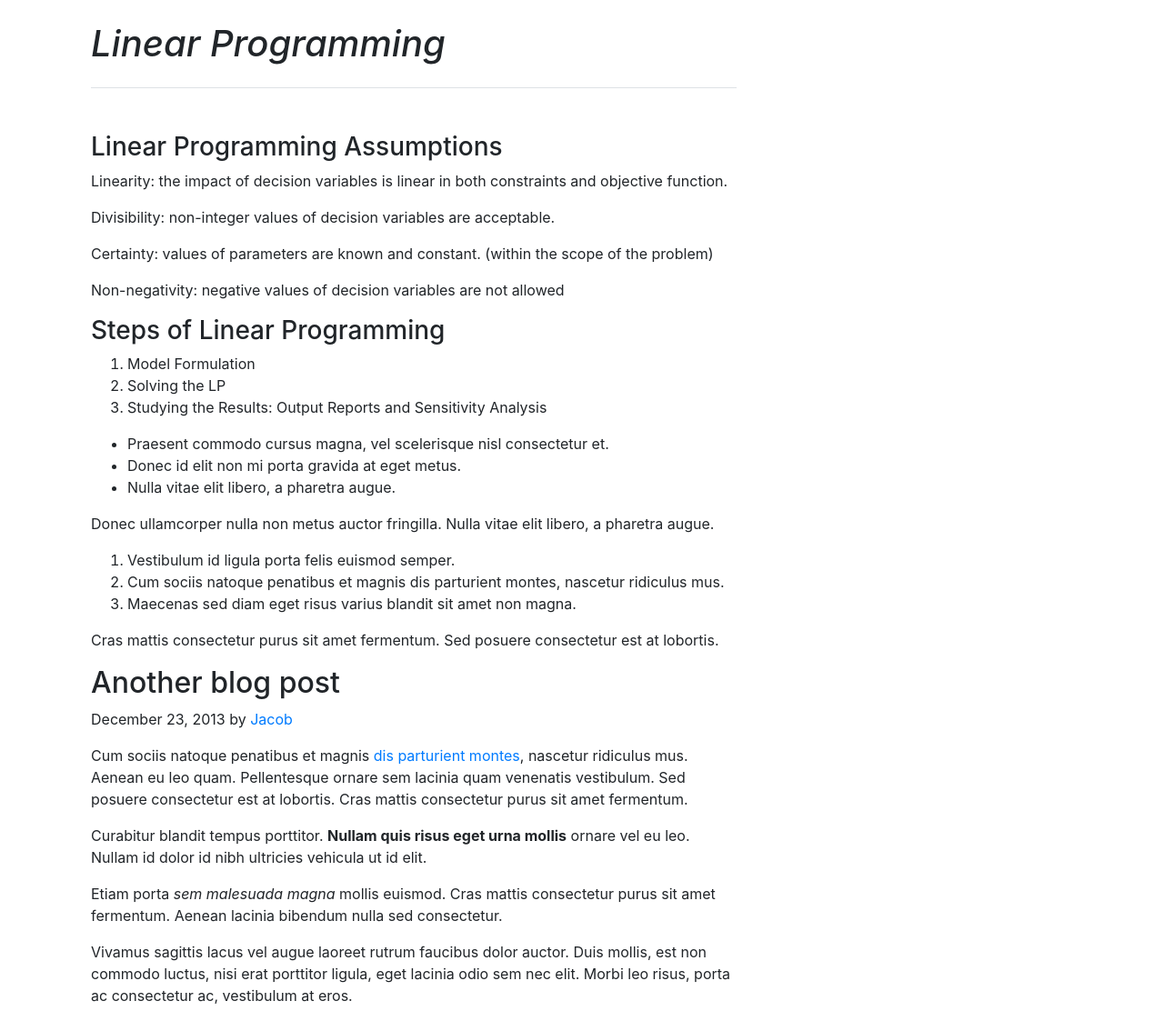
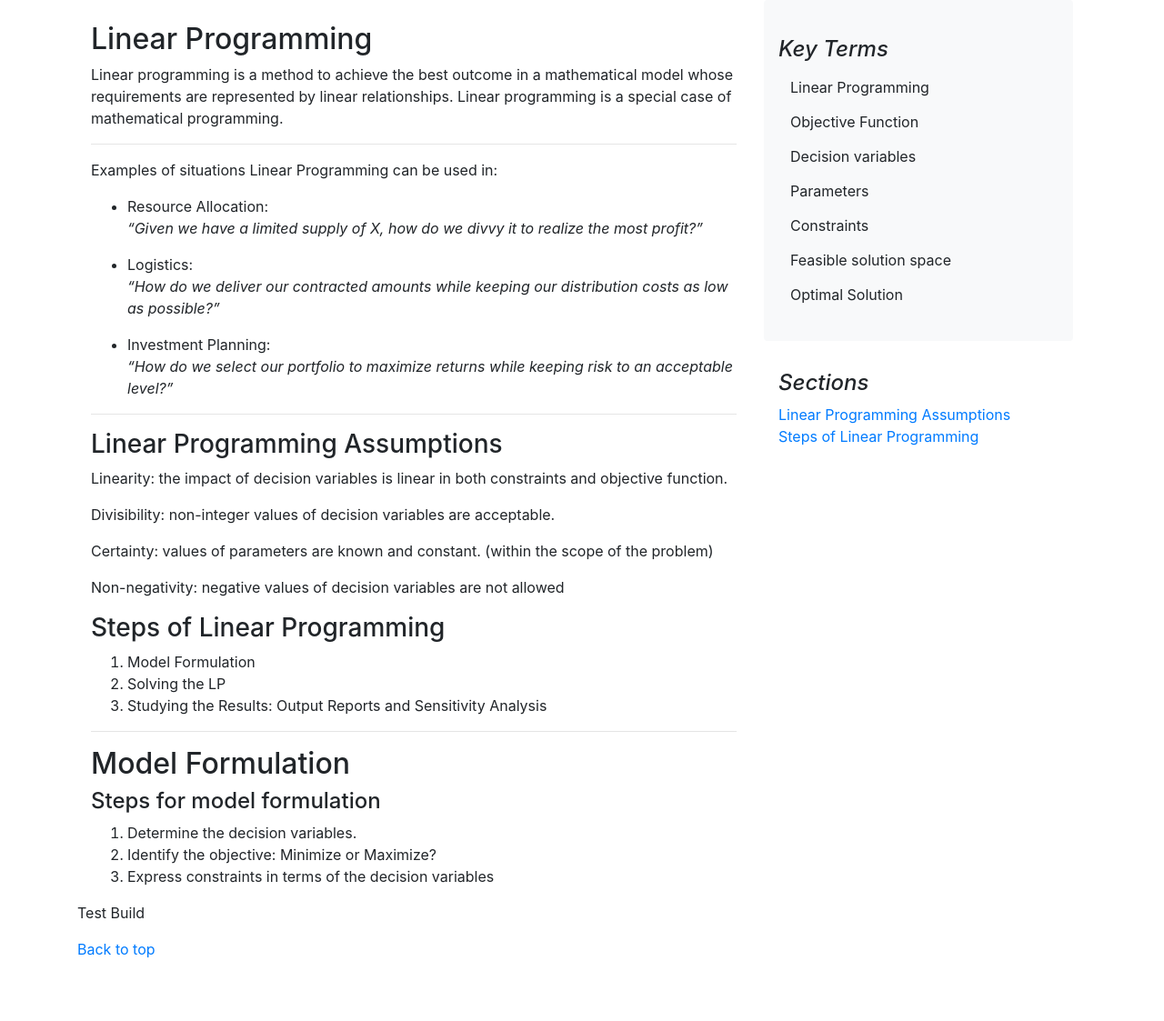
Before and after one commit to hsagnep/DS_Application_V2, a Flask app: page /linear_programming in a window 1280 px wide. Shown: the part 56-1179 px from the top of the page at 91% size. After the commit the page ends 1110 px from the top, so only its background shows below. Run offline with Flask 2, Linux system fonts and the light colour scheme; some libraries are stand-ins or nearby versions.

Commit message:
replace test

```diff
--- a/app.py
+++ b/app.py
@@ -17,10 +17,6 @@ def linear_programming():
 def quiz():
     return render_template('quiz_template.html')
 
-@app.route('/test')
-def test():
-    return render_template('test.html')
-
 
 
 if __name__ == "__main__":
--- a/templates/base.html
+++ b/templates/base.html
@@ -21,20 +21,17 @@
                 <li class="nav-item active">
                     <a class="nav-link" href="/">Home <span class="sr-only">(current)</span></a>
                 </li>
-                <li class="nav-item">
-                    <a class="nav-link" href="/operations_management">Operations Magagement</a>
+                <li class="nav-item dropdown">
+                    <a class="nav-link dropdown-toggle" href="http://example.com" id="dropdown01" data-toggle="dropdown"
+                        aria-haspopup="true" aria-expanded="false">Courses</a>
+                    <div class="dropdown-menu" aria-labelledby="dropdown01">
+                        <a class="dropdown-item" href="/operations_management">Operations Management</a>
+                        <a class="dropdown-item" href="#">Business Statistics</a>
+                    </div>
+                </li>
                 </li>
                 <li class="nav-item">
                     <a class="nav-link" href="#">About</a>
-                </li>
-                <li class="nav-item dropdown">
-                    <a class="nav-link dropdown-toggle" href="http://example.com" id="dropdown01" data-toggle="dropdown"
-                        aria-haspopup="true" aria-expanded="false">Dropdown</a>
-                    <div class="dropdown-menu" aria-labelledby="dropdown01">
-                        <a class="dropdown-item" href="#">Action</a>
-                        <a class="dropdown-item" href="#">Another action</a>
-                        <a class="dropdown-item" href="#">Something else here</a>
-                    </div>
                 </li>
             </ul>
             <form class="form-inline my-2 my-md-0">
--- a/templates/linear_programming.html
+++ b/templates/linear_programming.html
@@ -1,19 +1,50 @@
-{% extends 'test.html' %}
+{% extends 'base.html' %}
+
 {% block head %}
+<meta charset="utf-8">
+<meta name="viewport" content="width=device-width, initial-scale=1, shrink-to-fit=no">
+<meta name="description" content="">
+<meta name="author" content="">
+<link rel="icon" href="/docs/4.0/assets/img/favicons/favicon.ico">
+
+<title>Linear Programming</title>
+<link rel="canonical" href="https://getbootstrap.com/docs/4.0/examples/blog/">
+
+<!-- Bootstrap core CSS -->
+
+<!-- Custom styles for this template -->
+<link href="https://fonts.googleapis.com/css?family=Playfair+Display:700,900" rel="stylesheet">
 {% endblock %}
 {% block body %}
 <main role="main" class="container">
-
     <div class="row">
         <div class="col-md-8 blog-main">
-            <br>
-            <h1 class="pb-4 mb-4 font-italic border-bottom">
-                Linear Programming
-            </h1>
-            <br>
 
             <div class="blog-post">
-                <h3>Linear Programming Assumptions</h3>
+                <br>
+                <h2 class="blog-post-title">Linear Programming</h2>
+
+                <p>Linear programming is a method to achieve the best outcome in a mathematical model whose requirements
+                    are
+                    represented by linear relationships. Linear programming is a special case of mathematical
+                    programming.</p>
+                <hr>
+                <p>Examples of situations Linear Programming can be used in:</p>
+                <ul>
+                    <li>Resource Allocation: <p class='font-italic'>“Given we have a limited supply of X, how
+                            do we divvy it to realize the most profit?”</p>
+                    </li>
+                    <li>Logistics: <p class='font-italic'>“How do we deliver our contracted amounts while
+                            keeping our distribution costs as low as possible?”</p>
+                    </li>
+                    </li>
+                    <li>Investment Planning: <p class='font-italic'>“How do we select our portfolio to
+                            maximize returns while keeping risk to an acceptable level?”</p>
+                    </li>
+                    </li>
+                </ul>
+                <hr>
+                <h3 id="linear_programming_assumptions">Linear Programming Assumptions</h3>
                 <p>Linearity: the impact of decision variables is linear in
                     both constraints and objective function.</p>
                 <p>Divisibility: non-integer values of decision variables are
@@ -22,45 +53,89 @@
                     (within the scope of the problem)</p>
                 <p>Non-negativity: negative values of decision variables are
                     not allowed</p>
-                <h3>Steps of Linear Programming</h3>
+                <h3 id="steps_of_linear_programming">Steps of Linear Programming</h3>
                 <ol type="1">
                     <li>Model Formulation</li>
                     <li>Solving the LP</li>
                     <li>Studying the Results: Output Reports and
                         Sensitivity Analysis</li>
                 </ol>
-                <ul>
-                    <li>Praesent commodo cursus magna, vel scelerisque nisl consectetur et.</li>
-                    <li>Donec id elit non mi porta gravida at eget metus.</li>
-                    <li>Nulla vitae elit libero, a pharetra augue.</li>
-                </ul>
-                <p>Donec ullamcorper nulla non metus auctor fringilla. Nulla vitae elit libero, a pharetra augue.</p>
+                <hr>
+                <h2>Model Formulation</h2>
+                <h4>Steps for model formulation</h4>
                 <ol>
-                    <li>Vestibulum id ligula porta felis euismod semper.</li>
-                    <li>Cum sociis natoque penatibus et magnis dis parturient montes, nascetur ridiculus mus.</li>
-                    <li>Maecenas sed diam eget risus varius blandit sit amet non magna.</li>
+                    <li>Determine the decision variables.</li>
+                    <li>Identify the objective: Minimize or Maximize?</li>
+                    <li>Express constraints in terms of the decision variables</li>
                 </ol>
-                <p>Cras mattis consectetur purus sit amet fermentum. Sed posuere consectetur est at lobortis.</p>
+
             </div><!-- /.blog-post -->
 
-            <div class="blog-post">
-                <h2 class="blog-post-title">Another blog post</h2>
-                <p class="blog-post-meta">December 23, 2013 by <a href="#">Jacob</a></p>
-
-                <p>Cum sociis natoque penatibus et magnis <a href="#">dis parturient montes</a>, nascetur ridiculus mus.
-                    Aenean eu leo quam. Pellentesque ornare sem lacinia quam venenatis vestibulum. Sed posuere
-                    consectetur est at lobortis. Cras mattis consectetur purus sit amet fermentum.</p>
-                <blockquote>
-                    <p>Curabitur blandit tempus porttitor. <strong>Nullam quis risus eget urna mollis</strong> ornare
-                        vel eu leo. Nullam id dolor id nibh ultricies vehicula ut id elit.</p>
-                </blockquote>
-                <p>Etiam porta <em>sem malesuada magna</em> mollis euismod. Cras mattis consectetur purus sit amet
-                    fermentum. Aenean lacinia bibendum nulla sed consectetur.</p>
-                <p>Vivamus sagittis lacus vel augue laoreet rutrum faucibus dolor auctor. Duis mollis, est non commodo
-                    luctus, nisi erat porttitor ligula, eget lacinia odio sem nec elit. Morbi leo risus, porta ac
-                    consectetur ac, vestibulum at eros.</p>
+        </div><!-- /.blog-main -->
+        <br>
+        <aside class="col-md-4 blog-sidebar">
+            <div class="p-3 mb-3 bg-light rounded">
+                <br>
+                <h4 class="font-italic">Key Terms</h4>
+                <ul class="list-unstyled">
+                    <li><a tabindex="0" role="button" class="btn popovers" data-toggle="popover" data-placement="top"
+                            data-trigger="focus" title="" data-content="Techniques consist of a
+                            sequence of steps that will lead to an optimal solution to
+                            problems, in cases where a solution exists, given
+                            restrictions or limitations." data-original-title="Linear Programming">Linear
+                            Programming</a></li>
+                    </li>
+                    <li><a tabindex="0" role="button" class="btn popovers" data-toggle="popover" data-placement="top"
+                            data-trigger="focus" title=""
+                            data-content="test content <a href='' title='test add link'>link on content</a>"
+                            data-original-title="test title">Objective Function</a></li>
+                    </li>
+                    <li><a tabindex="0" role="button" class="btn popovers" data-toggle="popover" data-placement="top"
+                            data-trigger="focus" title=""
+                            data-content="test content <a href='' title='test add link'>link on content</a>"
+                            data-original-title="test title">Decision variables</a></li>
+                    </li>
+                    <li><a tabindex="0" role="button" class="btn popovers" data-toggle="popover" data-placement="top"
+                            data-trigger="focus" title=""
+                            data-content="test content <a href='' title='test add link'>link on content</a>"
+                            data-original-title="test title">Parameters</a></li>
+                    </li>
+                    <li><a tabindex="0" role="button" class="btn popovers" data-toggle="popover" data-placement="top"
+                            data-trigger="focus" title=""
+                            data-content="test content <a href='' title='test add link'>link on content</a>"
+                            data-original-title="test title">Constraints</a></li>
+                    </li>
+                    <li><a tabindex="0" role="button" class="btn popovers" data-toggle="popover" data-placement="top"
+                            data-trigger="focus" title=""
+                            data-content="test content <a href='' title='test add link'>link on content</a>"
+                            data-original-title="test title">Feasible solution space</a></li>
+                    </li>
+                    <li><a tabindex="0" role="button" class="btn popovers" data-toggle="popover" data-placement="top"
+                            data-trigger="focus" title=""
+                            data-content="test content <a href='' title='test add link'>link on content</a>"
+                            data-original-title="test title">Optimal Solution</a></li>
+                    </li>
+                </ul>
             </div>
 
+            <div class="p-3">
+                <h4 class="font-italic">Sections</h4>
+                <ol class="list-unstyled mb-0">
+                    <li><a href="#linear_programming_assumptions">Linear Programming Assumptions</a></li>
+                    <li><a href="#steps_of_linear_programming">Steps of Linear Programming</a></li>
+                </ol>
+            </div>
+        </aside><!-- /.blog-sidebar -->
 
+    </div><!-- /.row -->
 
-            {% endblock %}
+</main><!-- /.container -->
+
+<footer class="blog-footer">
+    <p>Test Build</p>
+    <p>
+        <a href="#">Back to top</a>
+    </p>
+</footer>
+
+{% endblock %}
--- a/templates/test.html
+++ /dev/null
@@ -1,141 +0,0 @@
-{% extends 'base.html' %}
-
-{% block head %}
-<meta charset="utf-8">
-<meta name="viewport" content="width=device-width, initial-scale=1, shrink-to-fit=no">
-<meta name="description" content="">
-<meta name="author" content="">
-<link rel="icon" href="/docs/4.0/assets/img/favicons/favicon.ico">
-
-<title>Linear Programming</title>
-<link rel="canonical" href="https://getbootstrap.com/docs/4.0/examples/blog/">
-
-<!-- Bootstrap core CSS -->
-
-<!-- Custom styles for this template -->
-<link href="https://fonts.googleapis.com/css?family=Playfair+Display:700,900" rel="stylesheet">
-{% endblock %}
-{% block body %}
-<main role="main" class="container">
-    <div class="row">
-        <div class="col-md-8 blog-main">
-
-            <div class="blog-post">
-                <br>
-                <h2 class="blog-post-title">Linear Programming</h2>
-
-                <p>Linear programming is a method to achieve the best outcome in a mathematical model whose requirements
-                    are
-                    represented by linear relationships. Linear programming is a special case of mathematical
-                    programming.</p>
-                <hr>
-                <p>Examples of situations Linear Programming can be used in:</p>
-                <ul>
-                    <li>Resource Allocation: <p class='font-italic'>“Given we have a limited supply of X, how
-                            do we divvy it to realize the most profit?”</p>
-                    </li>
-                    <li>Logistics: <p class='font-italic'>“How do we deliver our contracted amounts while
-                            keeping our distribution costs as low as possible?”</p>
-                    </li>
-                    </li>
-                    <li>Investment Planning: <p class='font-italic'>“How do we select our portfolio to
-                            maximize returns while keeping risk to an acceptable level?”</p>
-                    </li>
-                    </li>
-                </ul>
-                <hr>
-                <h3 id="linear_programming_assumptions">Linear Programming Assumptions</h3>
-                <p>Linearity: the impact of decision variables is linear in
-                    both constraints and objective function.</p>
-                <p>Divisibility: non-integer values of decision variables are
-                    acceptable.</p>
-                <p>Certainty: values of parameters are known and constant.
-                    (within the scope of the problem)</p>
-                <p>Non-negativity: negative values of decision variables are
-                    not allowed</p>
-                <h3 id="steps_of_linear_programming">Steps of Linear Programming</h3>
-                <ol type="1">
-                    <li>Model Formulation</li>
-                    <li>Solving the LP</li>
-                    <li>Studying the Results: Output Reports and
-                        Sensitivity Analysis</li>
-                </ol>
-                <hr>
-                <h2>Model Formulation</h2>
-                <h4>Steps for model formulation</h4>
-                <ol>
-                    <li>Determine the decision variables.</li>
-                    <li>Identify the objective: Minimize or Maximize?</li>
-                    <li>Express constraints in terms of the decision variables</li>
-                </ol>
-
-            </div><!-- /.blog-post -->
-
-        </div><!-- /.blog-main -->
-        <br>
-        <aside class="col-md-4 blog-sidebar">
-            <div class="p-3 mb-3 bg-light rounded">
-                <br>
-                <h4 class="font-italic">Key Terms</h4>
-                <ul class="list-unstyled">
-                    <li><a tabindex="0" role="button" class="btn popovers" data-toggle="popover" data-placement="top"
-                            data-trigger="focus" title="" data-content="Techniques consist of a
-                            sequence of steps that will lead to an optimal solution to
-                            problems, in cases where a solution exists, given
-                            restrictions or limitations." data-original-title="Linear Programming">Linear
-                            Programming</a></li>
-                    </li>
-                    <li><a tabindex="0" role="button" class="btn popovers" data-toggle="popover" data-placement="top"
-                            data-trigger="focus" title=""
-                            data-content="test content <a href='' title='test add link'>link on content</a>"
-                            data-original-title="test title">Objective Function</a></li>
-                    </li>
-                    <li><a tabindex="0" role="button" class="btn popovers" data-toggle="popover" data-placement="top"
-                            data-trigger="focus" title=""
-                            data-content="test content <a href='' title='test add link'>link on content</a>"
-                            data-original-title="test title">Decision variables</a></li>
-                    </li>
-                    <li><a tabindex="0" role="button" class="btn popovers" data-toggle="popover" data-placement="top"
-                            data-trigger="focus" title=""
-                            data-content="test content <a href='' title='test add link'>link on content</a>"
-                            data-original-title="test title">Parameters</a></li>
-                    </li>
-                    <li><a tabindex="0" role="button" class="btn popovers" data-toggle="popover" data-placement="top"
-                            data-trigger="focus" title=""
-                            data-content="test content <a href='' title='test add link'>link on content</a>"
-                            data-original-title="test title">Constraints</a></li>
-                    </li>
-                    <li><a tabindex="0" role="button" class="btn popovers" data-toggle="popover" data-placement="top"
-                            data-trigger="focus" title=""
-                            data-content="test content <a href='' title='test add link'>link on content</a>"
-                            data-original-title="test title">Feasible solution space</a></li>
-                    </li>
-                    <li><a tabindex="0" role="button" class="btn popovers" data-toggle="popover" data-placement="top"
-                            data-trigger="focus" title=""
-                            data-content="test content <a href='' title='test add link'>link on content</a>"
-                            data-original-title="test title">Optimal Solution</a></li>
-                    </li>
-                </ul>
-            </div>
-
-            <div class="p-3">
-                <h4 class="font-italic">Sections</h4>
-                <ol class="list-unstyled mb-0">
-                    <li><a href="#linear_programming_assumptions">Linear Programming Assumptions</a></li>
-                    <li><a href="#steps_of_linear_programming">Steps of Linear Programming</a></li>
-                </ol>
-            </div>
-        </aside><!-- /.blog-sidebar -->
-
-    </div><!-- /.row -->
-
-</main><!-- /.container -->
-
-<footer class="blog-footer">
-    <p>Test Build</p>
-    <p>
-        <a href="#">Back to top</a>
-    </p>
-</footer>
-
-{% endblock %}
```
